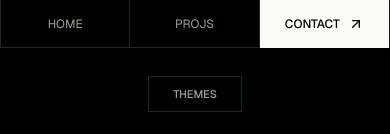
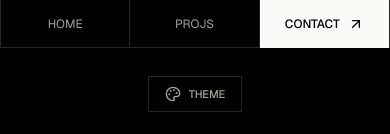
Before and after one commit to aimndz/portfolio, a Next.js app: page / in a window 390 px wide. Shown: the top 134 px of the page. Built offline with nearby package versions, Linux system fonts and the light colour scheme.

Commit message:
feat: make dropdown center on mobile

```diff
--- a/src/components/theme-dropdown.tsx
+++ b/src/components/theme-dropdown.tsx
@@ -1,5 +1,6 @@
 "use client";
 
+import { Palette } from "lucide-react";
 import { useEffect, useState } from "react";
 
 import { Button } from "@/components/ui/button";
@@ -15,7 +16,11 @@ type Theme = "dark" | "light";
 
 const storageKey = "portfolio-theme";
 
-export function ThemeDropdown() {
+interface ThemeDropdownProps {
+  align?: "start" | "center" | "end";
+}
+
+export function ThemeDropdown({ align = "start" }: ThemeDropdownProps) {
   const [theme, setTheme] = useState<Theme>("dark");
 
   useEffect(() => {
@@ -36,13 +41,14 @@ export function ThemeDropdown() {
     <DropdownMenu>
       <DropdownMenuTrigger asChild>
         <Button
-          className="h-9 cursor-pointer rounded-none border-border px-6 font-mono text-[11px] uppercase text-secondary hover:bg-muted hover:text-foreground"
+          className="h-9 cursor-pointer rounded-none border-border px-4 font-mono text-[11px] uppercase text-secondary hover:bg-muted hover:text-foreground"
           variant="outline"
         >
-          Themes
+          <Palette aria-hidden="true" className="size-3.5" />
+          Theme
         </Button>
       </DropdownMenuTrigger>
-      <DropdownMenuContent align="start">
+      <DropdownMenuContent align={align}>
         <DropdownMenuRadioGroup onValueChange={updateTheme} value={theme}>
           <DropdownMenuRadioItem value="dark">Dark Mode</DropdownMenuRadioItem>
           <DropdownMenuRadioItem value="light">Light Mode</DropdownMenuRadioItem>
```
